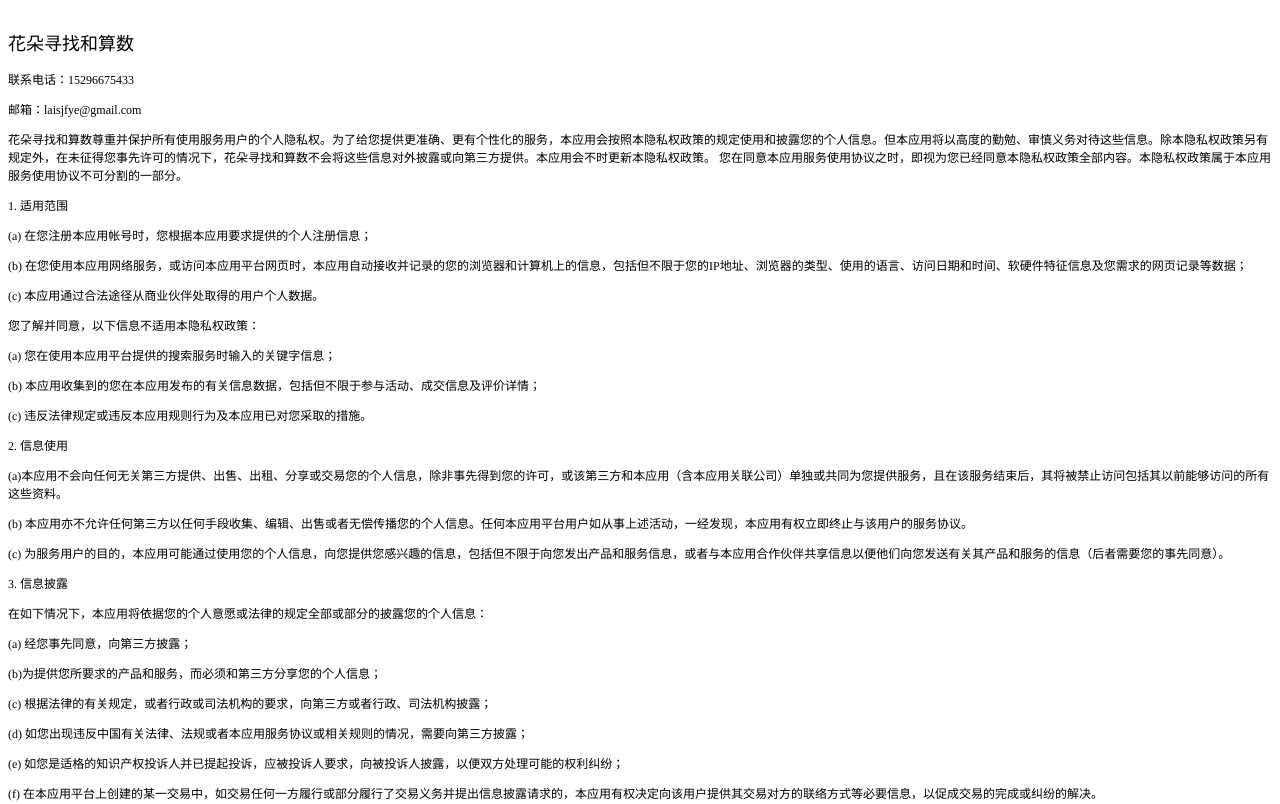
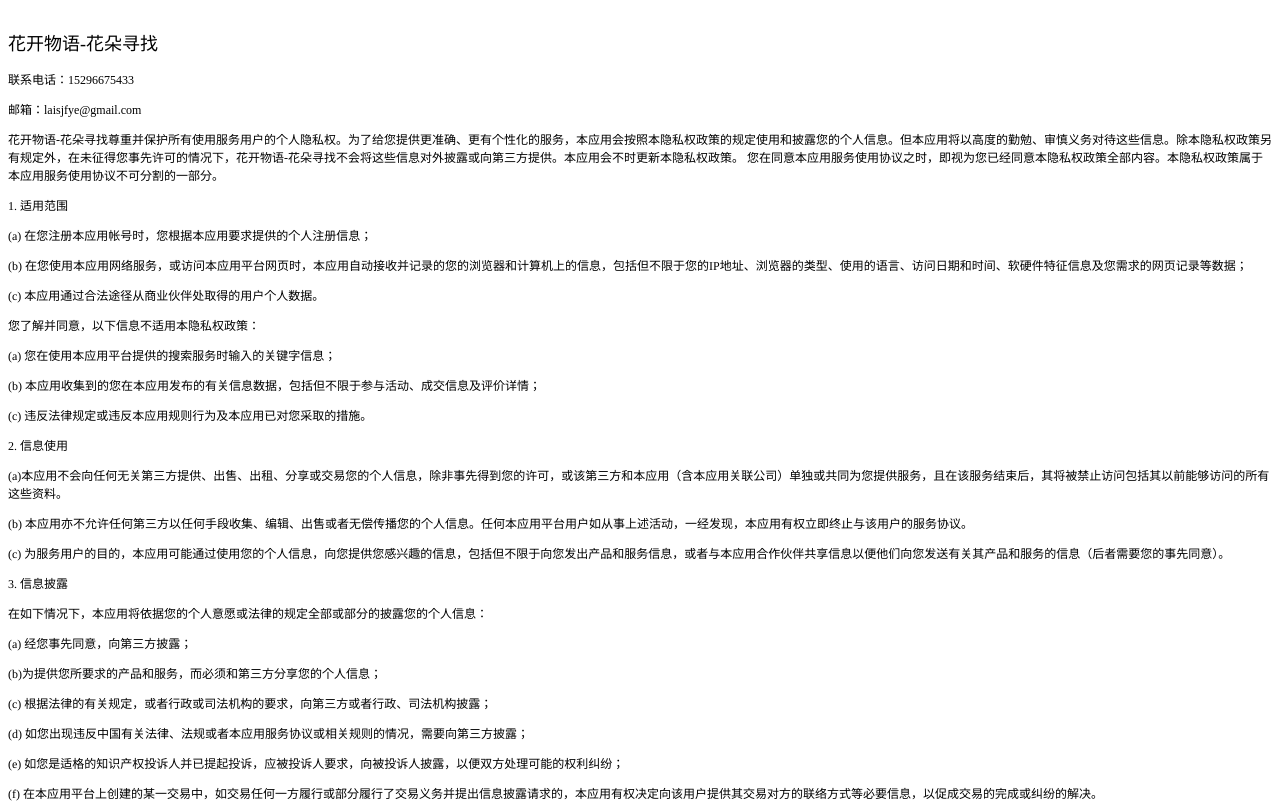
Before and after one commit to danshuihaibian/jichaolai, a plain HTML site: page index.html in a window 1280 px wide. Shown: the top 804 px of the page. Drawn offline with Linux system fonts and the light colour scheme.

Commit message:
Update index.html

```diff
--- a/index.html
+++ b/index.html
@@ -17,10 +17,10 @@
 </head>
 <body>
 <h2 style="margin: 0.0px 0.0px 14.9px 0.0px; font: 18.0px 'Songti SC'; -webkit-text-stroke: #000000"><span class="s1"><br>
-花朵寻找和算数</span></h2>
+花开物语-花朵寻找</span></h2>
 <p class="p2"><span class="s1">联系电话：15296675433</span></p>
 <p class="p2"><span class="s1">邮箱：laisjfye@gmail.com</span></p>
-<p class="p2"><span class="s1">花朵寻找和算数尊重并保护所有使用服务用户的个人隐私权。为了给您提供更准确、更有个性化的服务，本应用会按照本隐私权政策的规定使用和披露您的个人信息。但本应用将以高度的勤勉、审慎义务对待这些信息。除本隐私权政策另有规定外，在未征得您事先许可的情况下，花朵寻找和算数不会将这些信息对外披露或向第三方提供。本应用会不时更新本隐私权政策。</span><span class="s2"> </span><span class="s1">您在同意本应用服务使用协议之时，即视为您已经同意本隐私权政策全部内容。本隐私权政策属于本应用服务使用协议不可分割的一部分。</span><span class="s2"><span class="Apple-converted-space"> </span></span></p>
+<p class="p2"><span class="s1">花开物语-花朵寻找尊重并保护所有使用服务用户的个人隐私权。为了给您提供更准确、更有个性化的服务，本应用会按照本隐私权政策的规定使用和披露您的个人信息。但本应用将以高度的勤勉、审慎义务对待这些信息。除本隐私权政策另有规定外，在未征得您事先许可的情况下，花开物语-花朵寻找不会将这些信息对外披露或向第三方提供。本应用会不时更新本隐私权政策。</span><span class="s2"> </span><span class="s1">您在同意本应用服务使用协议之时，即视为您已经同意本隐私权政策全部内容。本隐私权政策属于本应用服务使用协议不可分割的一部分。</span><span class="s2"><span class="Apple-converted-space"> </span></span></p>
 <p class="p2"><span class="s2">1. </span><span class="s1">适用范围</span></p>
 <p class="p2"><span class="s2">(a) </span><span class="s1">在您注册本应用帐号时，您根据本应用要求提供的个人注册信息；</span></p>
 <p class="p2"><span class="s2">(b) </span><span class="s1">在您使用本应用网络服务，或访问本应用平台网页时，本应用自动接收并记录的您的浏览器和计算机上的信息，包括但不限于您的</span><span class="s2">IP</span><span class="s1">地址、浏览器的类型、使用的语言、访问日期和时间、软硬件特征信息及您需求的网页记录等数据；</span><span class="s2"><span class="Apple-converted-space"> </span></span></p>
```
